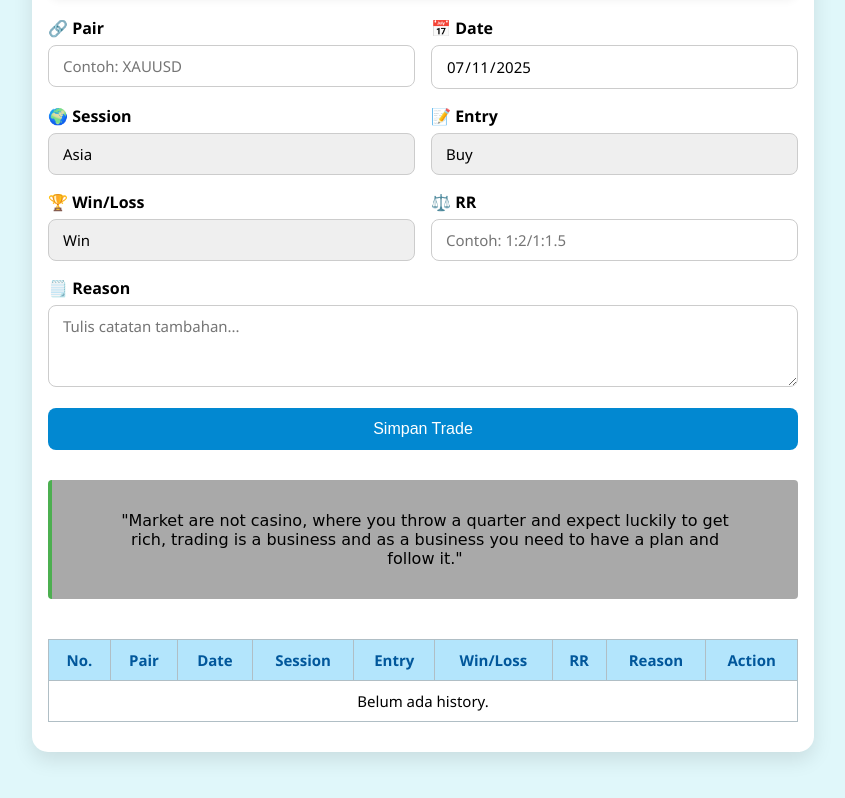
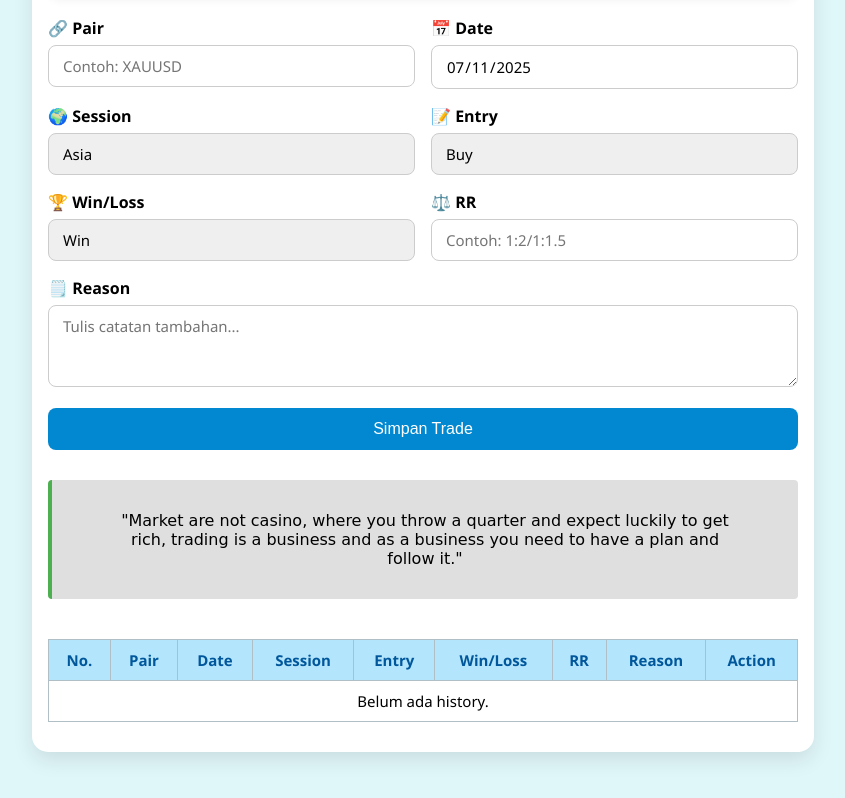
Before and after one commit to pixumi/jurnal_trading, a website: page index.html in a window 1280 px wide. Shown: the part 533-1331 px from the top of the page, without its empty margins (217-1062 px from the left). Drawn offline with Linux system fonts and the light colour scheme.

```diff
--- a/style.css
+++ b/style.css
@@ -799,7 +799,7 @@
 .quote-container {
   margin: 20px 0;
   padding: 15px;
-  background-color: #a9a9a9;
+  background-color: #dfdfdf;
   color: #000000;
   border-left: 4px solid #4CAF50;
   border-radius: 4px;
```
